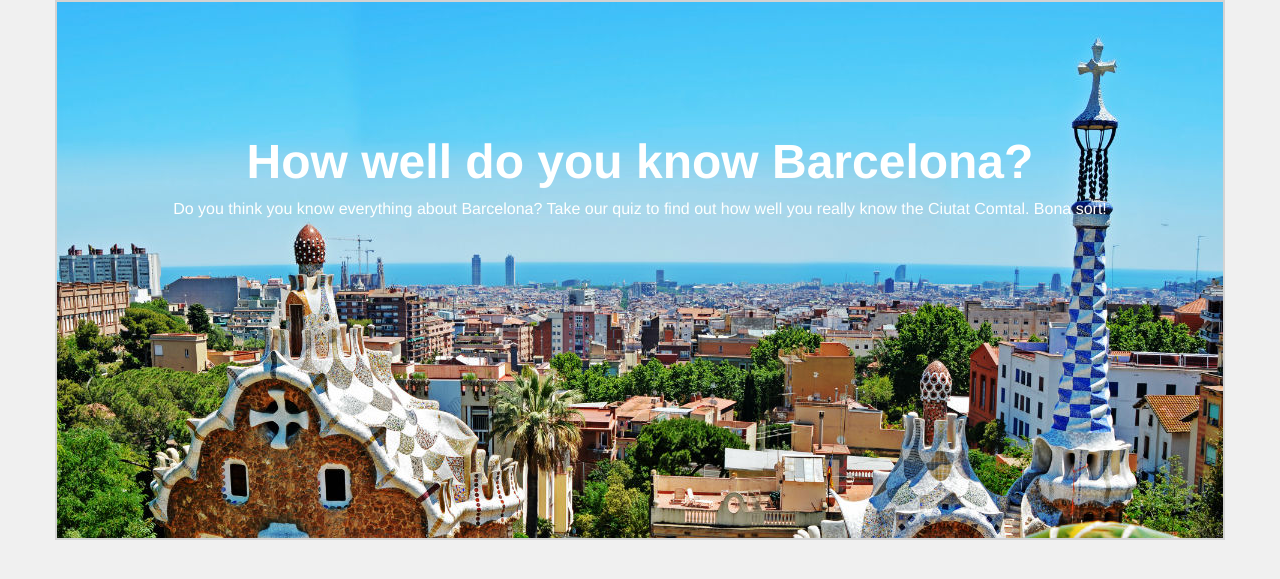
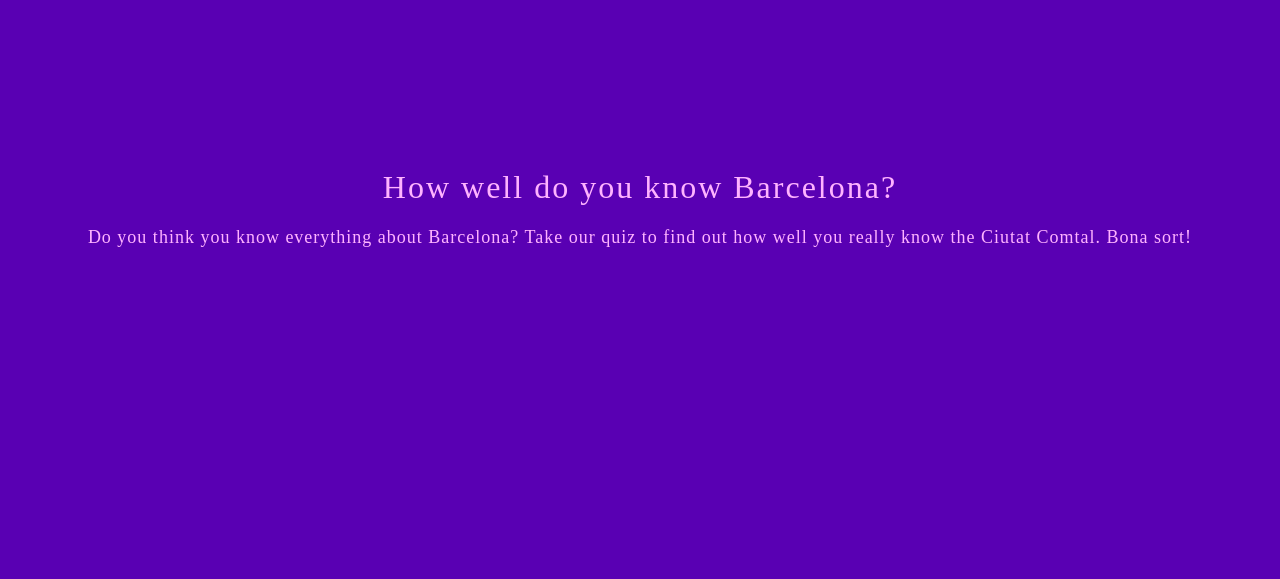
Before and after one commit to Vertsi/quizproject, a Django app: page / in a window 1280 px wide. Shown: the top 579 px of the page. Run offline with Django 3.2, Linux system fonts and the light colour scheme; data that the repository does not hold is empty; some libraries are stand-ins or nearby versions.

Commit message:
Styling changes to align w other project

```diff
--- a/quiz/templates/start.html
+++ b/quiz/templates/start.html
@@ -13,11 +13,10 @@
 	<div class="container">
 		<div class="row">
 			<div class="col-md-12 column1">
-	<h1 class = "text_over_image image1">How well do you know Barcelona?</h1>
-		<p class = "text_over_image image2">Do you think you know everything about Barcelona? Take our quiz to find out how well you really know the Ciutat Comtal. Bona sort!<br><br>
-		</p>
+	<h1>How well do you know Barcelona?</h1>
+		<p>Do you think you know everything about Barcelona? Take our quiz to find out how well you really know the Ciutat Comtal. Bona sort!</p>
 
-		<div class = "text_over_image image3">
+		<div>
 			{% for quiz in quizzes %}
 			<div>
 				<a href="{% url 'quiz_page' quiz.quiz_number %}"><input type="submit" Value="Take the {{ quiz.name }} quiz"></a>
@@ -27,16 +26,6 @@
 
 	</div>
 </div>
-		<div class="row">
-			{% for quiz in quizzes %}
-			<div class="col-md-4 column2"><h2>{{ quiz.name }}</h2>
-				<p>{{ quiz.description }}</p>
-				<a href="{% url 'quiz_page' quiz.quiz_number %}"><input type="submit" Value="Take the {{ quiz.name }} quiz"></a>
-			</div>
-			{% endfor %}
-		</div>
-
-
 	</div>
 
 <script src="https://ajax.googleapis.com/ajax/libs/jquery/1.12.4/jquery.min.js">
--- a/static/style.css
+++ b/static/style.css
@@ -1,63 +1,53 @@
 
 body {
-	background: rgb(240, 240, 240);
-	font-size: 12pt;
-	font-family: Helvetica;
-	color: rgb(255, 255, 255);
+	display: flex;
+	flex-direction: column;
+	justify-content: center;
+	text-align: center;
+	align-items: center;
+	margin-top: 150px;
+	background-color: #5900b3;
+	font-family: Futura;
+	font-size: 18px;
+	letter-spacing: 1px;
+	font-weight: lighter;
+	color: #ffb3ff;
 }
 h1 {
-	font-size: 36pt;
-	font-weight: bold;
+	font-size: 32px;
+	letter-spacing: 2px;
+	padding-bottom: 10px;
 }
 h2 {
-	font-size: 20pt;
+	font-size: 24px;
 }
 p {
-	padding-bottom: 5px;
-}
-a {
-	color: rgb(51, 102, 255);
+	padding-bottom: 15px;
 }
 
-.image1 {
-    padding-top: 10%;
-    text-align: center;
-}
-
-.image2 {
-    padding-top: 0%;
-    text-align: center;
-}
-
-.image3 {
-    padding-top: 0%;
-    text-align: center;
-}
-
-.row {
-    padding-bottom: 10px;
+.radioContainer{
+	display: flex;
+	flex-direction: column;
+	justify-content: center;
+	text-align: left;
+	align-items: left;
+	margin-left: 20%;
+	max-width: 500px;
+	font-family: Futura;
+	font-size: 14px;
 }
 
 
-.column1 {
-	background: none;
-	background-image: url(/static/Barcelona.jpg);
-	min-height: 540px;
-	border: 2px solid rgb(211, 211, 211);
-}
-.column2 {
-	background: lightblue;
-	height: 200px;
-	border: 2px solid rgb(211, 211, 211);
-
-}
-
 input[type="submit"] {
-    background-color: lightpink;
+    background-color: #ffb3ff;
     border: none;
-    color: white;
+    color: #5900b3;
     padding: 16px 32px;
     text-decoration: none;
     margin: 4px 2px;
     cursor: pointer;
 }
+
+input[type="submit"]:hover {
+    background-color: white;
+}
```
Also changed, not shown: quiz/templates/question.html (+6 -6 lines), quiz/templates/quiz.html (+4 -3 lines), quiz/templates/results.html (+19 -16 lines), 3 other files.
